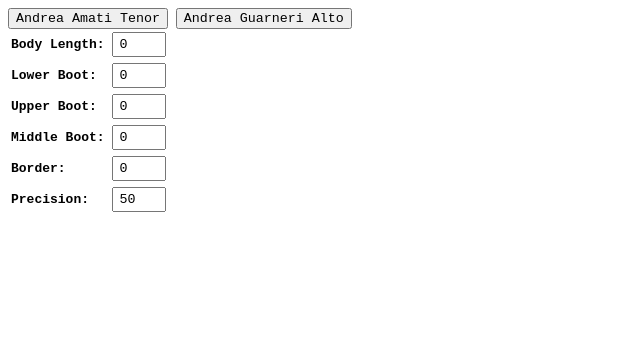
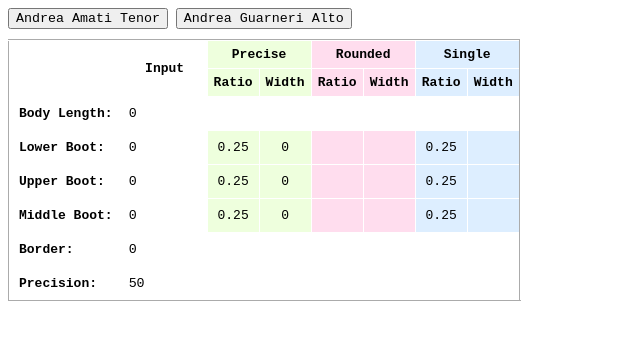
Before and after one commit to kigiri/lutherie, a plain HTML site: page index.html in a window 1280 px wide. Shown: the whole page, without its empty margins (0-640 px from the left). Drawn offline with Linux system fonts and the light colour scheme.

Commit message:
Improve output

```diff
--- a/index.html
+++ b/index.html
@@ -17,11 +17,39 @@
 			width: 13ch;
 		}
 		input {
-			width: 5ch;
+			width: 9ch;
+			height: 3ch;
 			padding: 3px 5px;
+			border: 0;
 		}
 		output {
-			white-space: pre;
+			text-align: center;
+			display: inline-block;
+			width: 100%;
+		}
+
+		table {
+			border-collapse: collapse;
+			border-color: white;
+		}
+		th {
+			padding: 6px;
+			border-color: white;
+		}
+		td {
+			border-color: white;
+		}
+		form {
+			padding-top: 10px;
+		}
+		.precise {
+			background: #efd;
+		}
+		.rounded {
+			background: #fde;
+		}
+		.single {
+			background: #def;
 		}
 	</style>
 </head>
@@ -41,38 +69,95 @@
 		Andrea Guarneri Alto
 	</button>
 	<form>
-		<table>
-			<label>
-				<b>Body Length:</b>
-				<input type=number name=body value=0>
-			</label>
-			<label>
-				<b>Lower Boot:</b>
-				<input type=number name=lower value=0>
-			</label>
-			<label>
-				<b>Upper Boot:</b>
-				<input type=number name=upper value=0>
-			</label>
-			<label>
-				<b>Middle Boot:</b>
-				<input type=number name=middle value=0>
-			</label>
-			<label>
-				<b>Border:</b>
-				<input type=number name=border value=0>
-			</label>
-			<label>
-				<b>Precision:</b>
-				<input type=number name=precision value=50>
-			</label>
-			<output for="body + lower + upper + middle + precision + border">
-			</output>
+		<table border=2>
+	    <thead>
+	      <tr>
+	        <th rowspan=2></th>
+	        <th rowspan=2>Input</th>
+	        <th class=precise colspan=2>Precise</th>
+	        <th class=rounded colspan=2>Rounded</th>
+	        <th class=single colspan=2>Single</th>
+	      </tr>
+	      <tr>
+	        <th class=precise>Ratio</th>
+	        <th class=precise>Width</th>
+	        <th class=rounded>Ratio</th>
+	        <th class=rounded>Width</th>
+	        <th class=single>Ratio</th>
+	        <th class=single>Width</th>
+	      <tr>
+	    </thead>
+    <tbody>
+			<tr>
+				<th scope=row><label for=body>Body Length:</label></th>
+				<td><input type=number name=body value=0></td>
+				<td></td>
+				<td></td>
+				<td></td>
+				<td></td>
+				<td></td>
+				<td></td>
+			</tr>
+			<tr>
+				<th scope=row><label for=lower>Lower Boot:</label></th>
+				<td><input type=number name=lower value=0></td>
+				<td class=precise><output id=preciseLRatio for="body + lower + precision + border"></output></td>
+				<td class=precise><output id=preciseLWidth for="body + lower + precision + border"></output></td>
+				<td class=rounded><output id=roundedLRatio for="body + lower + precision + border"></output></td>
+				<td class=rounded><output id=roundedLWidth for="body + lower + precision + border"></output></td>
+				<td class=single><output id=singleLRatio for="body + lower + precision + border"></output></td>
+				<td class=single><output id=roundedLWidth for="body + lower + precision + border"></output></td>
+			</tr>
+			<tr>
+				<th scope=row><label for=upper>Upper Boot:</label></th>
+				<td><input type=number name=upper value=0></td>
+				<td class=precise><output id=preciseURatio for="body + upper + precision + border"></output></td>
+				<td class=precise><output id=preciseUWidth for="body + upper + precision + border"></output></td>
+				<td class=rounded><output id=roundedURatio for="body + upper + precision + border"></output></td>
+				<td class=rounded><output id=roundedUWidth for="body + upper + precision + border"></output></td>
+				<td class=single><output id=singleURatio for="body + upper + precision + border"></output></td>
+				<td class=single><output id=singleUWidth for="body + upper + precision + border"></output></td>
+			</tr>
+			<tr>
+				<th scope=row><label for=middle>Middle Boot:</label></th>
+				<td><input type=number name=middle value=0></td>
+				<td class=precise><output id=preciseMRatio for="body + middle + precision + border"></output></td>
+				<td class=precise><output id=preciseMWidth for="body + middle + precision + border"></output></td>
+				<td class=rounded><output id=roundedMRatio for="body + middle + precision + border"></output></td>
+				<td class=rounded><output id=roundedMWidth for="body + middle + precision + border"></output></td>
+				<td class=single><output id=singleMRatio for="body + middle + precision + border"></output></td>
+				<td class=single><output id=singleMWidth for="body + middle + precision + border"></output></td>
+			</tr>
+			<tr>
+				<th scope=row><label for=border>Border:</label></th>
+				<td><input type=number name=border value=0></td>
+				<td></td>
+				<td></td>
+				<td></td>
+				<td></td>
+				<td></td>
+				<td></td>
+			</tr>
+			<tr>
+				<th scope=row><label for=precision>Precision:</label></th>
+				<td><input type=number name=precision value=50></td>
+				<td></td>
+				<td></td>
+				<td></td>
+				<td></td>
+				<td></td>
+				<td></td>
+			</tr>
+    </tbody>
 		</table>
 	</form>
 <script type="text/javascript">
-const inputs = Object.fromEntries([...document.querySelectorAll('input')].map(i => [i.name, i]))
-
+const inputs = Object.fromEntries(
+	[...document.querySelectorAll('input')].map(i => [i.name, i])
+)
+const outputs = Object.fromEntries(
+	[...document.querySelectorAll('output')].map(o => [o.id, o])
+)
 
 const ratios = Array(64 + 1).keys().drop(1).map(n => ({
 	graduation: n/4,
@@ -80,24 +165,21 @@
 	format: (2/3) * (1 - 1 / (n/4))
 })).toArray()
 
-const r = n => {
+const fmtNum = n => {
 	const left = n - ~~(n)
 	return ~~(n) + ~~(left * 5) * 0.25
 }
 
+// Recompute the outputs
 const applyChanges = () => {
 	const border = Number(inputs.border.value)
 	const precision = Number(inputs.precision.value)
-const value = {
-	bodyLength: Number(inputs.body.value) - border,
-	lowerBoot: Number(inputs.lower.value) - border,
-	upperBoot: Number(inputs.upper.value) - border,
-	middleBoot: Number(inputs.middle.value) - border,
-}
+	const bodyLength = Number(inputs.body.value) - border
+	const lowerBoot = Number(inputs.lower.value) - border
+	const upperBoot = Number(inputs.upper.value) - border
+	const middleBoot = Number(inputs.middle.value) - border
 
-const { bodyLength, lowerBoot, upperBoot, middleBoot } = value
-
-const zob = [
+	const values = [
 		...ratios.map(({ graduation, format }) => ({
 			lbRatio: graduation,
 			lbScore: Math.abs(lowerBoot - format * bodyLength) + border,
@@ -120,9 +202,8 @@
 		.filter(({ mbScore }) => mbScore < middleBoot/50),
 		{
 			method: 'single',
-		...Object.fromEntries(Object.entries(value)
-		.filter(([k]) => k.endsWith('Boot'))
-		.flatMap(([k, v]) => {
+			...Object.fromEntries(
+				Object.entries({ lowerBoot, upperBoot, middleBoot }).flatMap(([k, v]) => {
 					const [ratio, score, width] = ratios.map(({ graduation, format }) => [
 						graduation,
 						Math.abs(v - format * bodyLength) + border,
@@ -133,7 +214,8 @@
 						[`${k[0]}bScore`, score],
 						[`${k[0]}b`, width],
 					]
-		}))
+				})
+			)
 		}]
 		.map(v => ({
 			method: v.method || 'triple',
@@ -145,20 +227,26 @@
 			ub: v.ub,
 			score: v.lbScore + v.ubScore + v.mbScore,
 		}))
-
-zob.sort((a,b) => a.score - b.score)
+		.sort((a,b) => a.score - b.score)
 
 	const isInt = n => ~~n === n
 
-const preciseMatch = zob[0]
-const roundedMatch = zob.find(v => isInt(v.lbRatio) && isInt(v.ubRatio) && isInt(v.mbRatio))
-const [output] = document.querySelectorAll('output')
-output.textContent = JSON.stringify({
-	preciseMatch,
-	roundedMatch,
-	singleMatch: zob.find(m => m.method === 'single'),
-}, null, 2)
+	const [precise] = values
+	const single = values.find(m => m.method === 'single')
+	const rounded = values.find(
+		v => isInt(v.lbRatio) && isInt(v.ubRatio) && isInt(v.mbRatio)
+	)
+	for (const [k, v] of Object.entries({ precise, single, rounded })) {
+		outputs[`${k}LRatio`].value = fmtNum(v.lbRatio)
+		outputs[`${k}URatio`].value = fmtNum(v.ubRatio)
+		outputs[`${k}MRatio`].value = fmtNum(v.mbRatio)
+		outputs[`${k}LWidth`].value = fmtNum(v.lb)
+		outputs[`${k}UWidth`].value = fmtNum(v.ub)
+		outputs[`${k}MWidth`].value = fmtNum(v.mb)
 	}
+}
+
+// Hook events in the dom
 for (const btn of document.querySelectorAll('button')) {
 	btn.addEventListener('click', () => {
 		for (const [k, v] of Object.entries(btn.dataset)) {
@@ -171,6 +259,8 @@
 for (const i of Object.values(inputs)) {
 	i.addEventListener('input', applyChanges)
 }
+
+applyChanges()
 </script>
 </body>
 </html>
```
Lines whose indentation alone changed are shown as unchanged.
